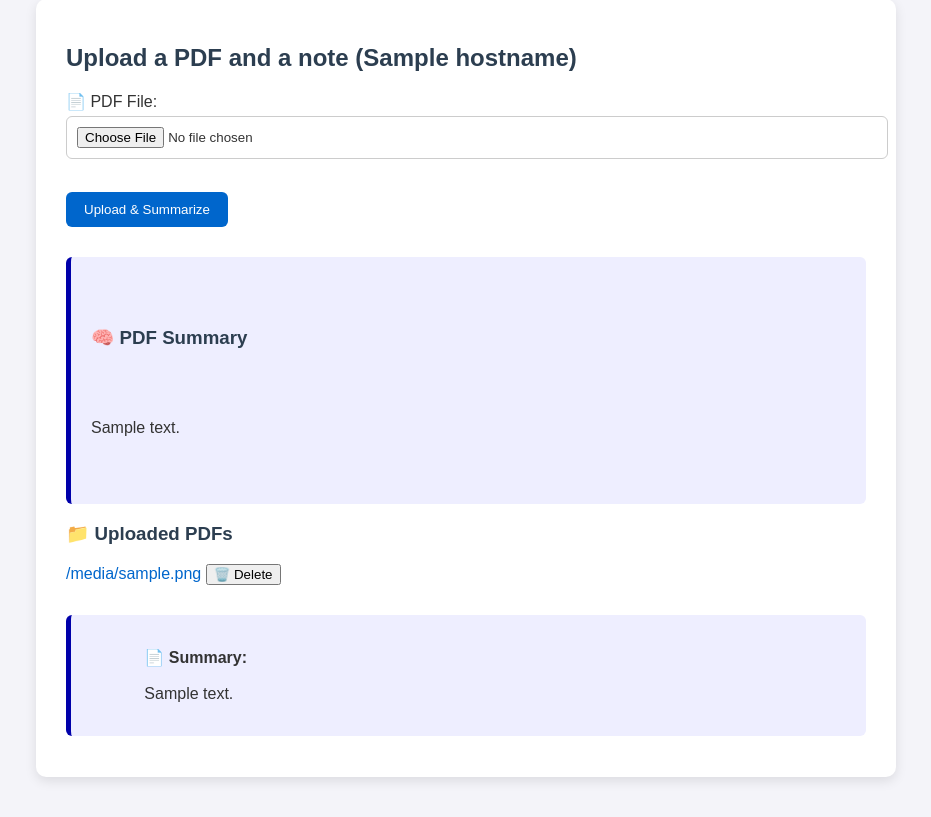
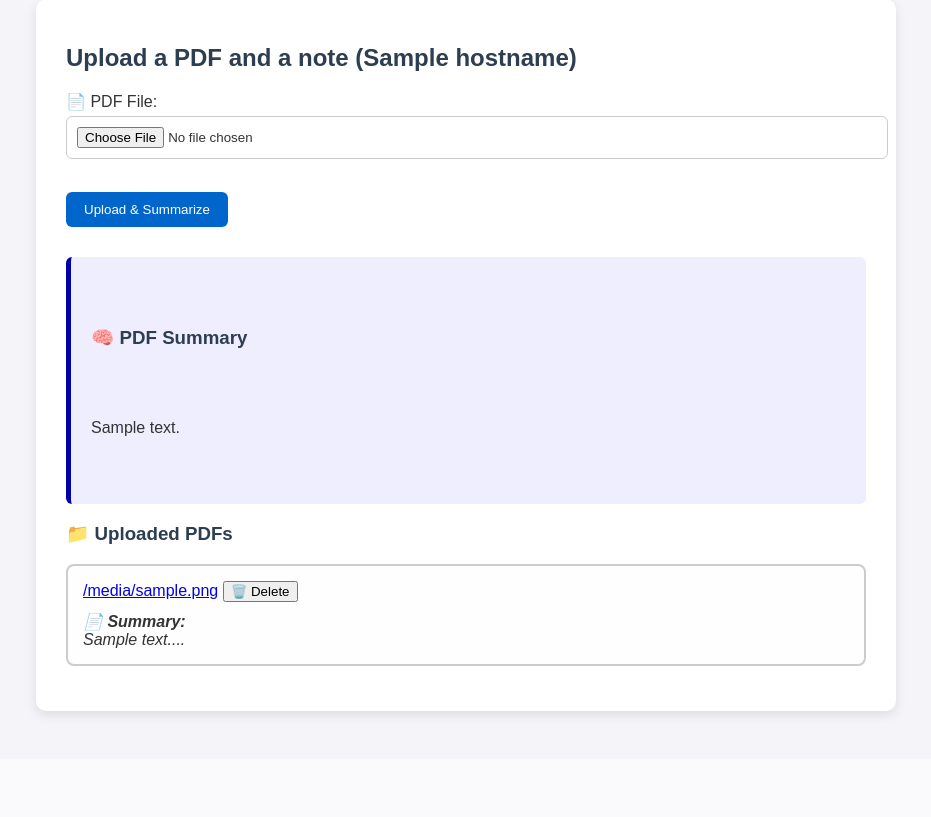
Before and after one commit to Buschhen/CC2, a Flask app: template app/templates/index.html in a window 1280 px wide. Shown: the part 41-858 px from the top of the page, without its empty margins (174-1105 px from the left). After the commit the page ends 760 px from the top, so only its background shows below. Run offline with Flask 3, Linux system fonts and the light colour scheme; the template is opened without the code that fills it: most values are stand-ins (such as "Sample title", 1, 10 or a date in 2020).

Commit message:
visual boxes added around results

```diff
--- a/app/static/css/style.css
+++ b/app/static/css/style.css
@@ -75,3 +75,26 @@ ul li a {
 ul li a:hover {
     text-decoration: underline;
 }
+
+.pdf-card {
+    border: 2px solid #ccc;
+    border-radius: 8px;
+    padding: 15px;
+    margin-bottom: 20px;
+    background-color: #fefefe;
+}
+
+.pdf-card:hover {
+    background-color: #f9f9ff;
+}
+
+.pdf-summary-snippet {
+    margin-top: 10px;
+    font-style: italic;
+    color: #333;
+}
+
+.no-summary {
+    color: #900;
+    font-weight: bold;
+}
--- a/app/templates/index.html
+++ b/app/templates/index.html
@@ -27,20 +27,25 @@
     {% endif %}
 
     <h3>📁 Uploaded PDFs</h3>
-    <ul>
+    <div>
         {% for file in pdfs %}
-        <li>
+          <div class="pdf-card">
             <a href="/download/{{ file.filename }}">{{ file.filename }}</a>
             <form action="/delete/{{ file.filename }}" method="post" style="display:inline;">
-            <button type="submit" onclick="return confirm('Are you sure you want to delete this file?')">🗑️ Delete</button>
+              <button type="submit" onclick="return confirm('Delete this PDF?')">🗑️ Delete</button>
             </form>
-          <div class="summary">
+
+            <div class="pdf-summary-snippet">
               <strong>📄 Summary:</strong><br>
-            {{ file.summary }}
+              {% if file.summary and file.summary != "❌ No summary available" %}
+                {{ file.summary.split()[:5] | join(" ") }}...
+              {% else %}
+                <span class="no-summary">❌ No summary available</span>
+              {% endif %}
             </div>
-        </li>
+          </div>
         {% endfor %}
-    </ul>
+    </div>
   </div>
 </body>
 </html>
```
Lines whose indentation alone changed are shown as unchanged.
